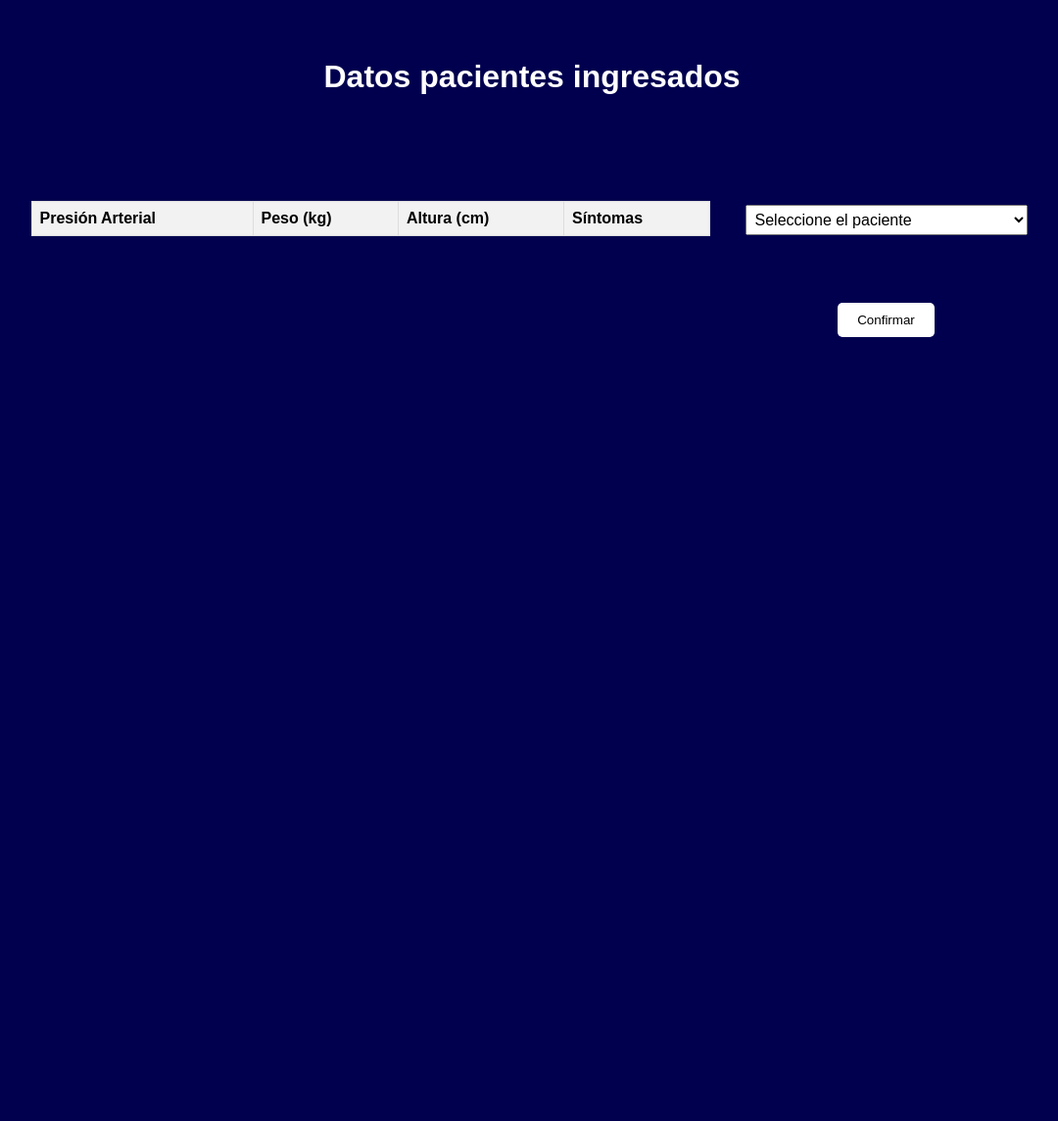
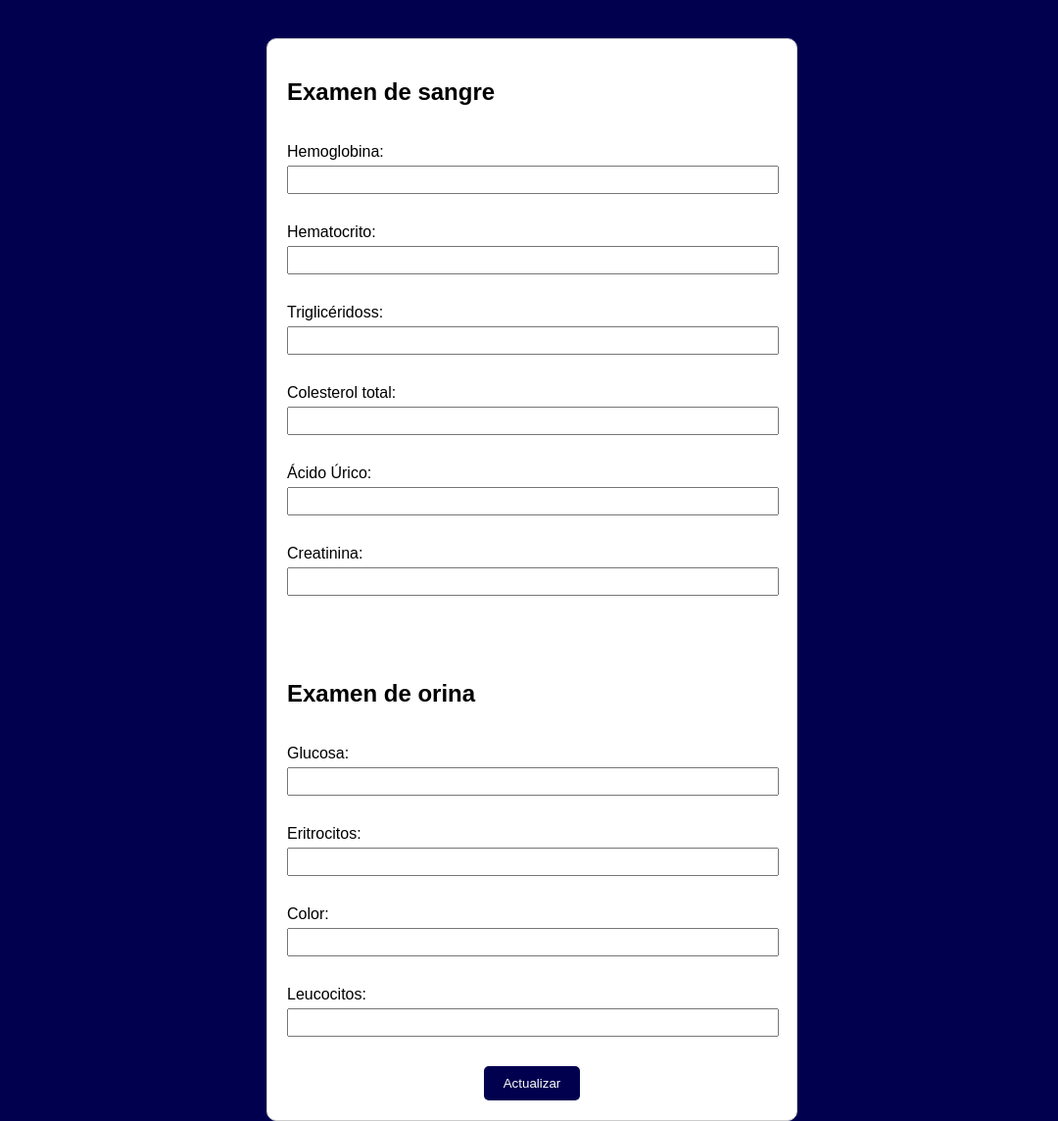
Before and after one commit to DenHeX/Proyecto---Cl-nica, a plain HTML site: page VistaMedico.html in a window 1280 px wide. Shown: the part 1074-2218 px from the top of the page at 98% size, without its empty margins (97-1177 px from the left). Before the commit the page ends 1687 px from the top, so only its background shows below. Drawn offline with Linux system fonts and the light colour scheme; a script that the page names is missing.

Commit message:
Vista Medico lista

```diff
--- a/VistaMedico.html
+++ b/VistaMedico.html
@@ -58,7 +58,59 @@
         <button type="submit">Guardar Consulta</button>
         </form>
 
+        <br><br><br><br>
+
+        <form id="consultaForm">
+        <div class="column">
+            <h2>Examen de sangre</h2>
+            <br>
+            <label for="Hemoglobina">Hemoglobina:</label>
+            <input type="number" id="Hemoglobina" name="Hemoglobina" required>
+        </div>
+        <div class="column">
+            <label for="Hematocrito">Hematocrito:</label>
+            <input type="number" id="Hematocrito" name="Hematocrito"  required>
+        </div>
+        <div class="column">
+            <label for="Triglicéridoss">Triglicéridoss:</label>
+            <input type="number" id="Triglicéridoss" name="Triglicéridoss"  required>
+        </div>
+        <div class="column">
+            <label for="Colesteroltotal">Colesterol total:</label>
+            <input type="number" id="Colesteroltotal" name="Colesteroltotal" required>
+        </div>
+        <div class="column">
+            <label for="AcidoUrico">Ácido Úrico:</label>
+            <input type="number" id="AcidoUrico" name="AcidoUrico"  required>
+        </div>
+        <div class="column">
+            <label for="Creatinina">Creatinina:</label>
+            <input type="number" id="Creatinina" name="Creatinina" required>
+        </div>
         <br><br>
+        <div class="column">
+            <h2>Examen de orina</h2>
+            <br>
+            <label for="Glucosa">Glucosa:</label>
+            <input type="number" id="Glucosa" name="Glucosa" required>
+        </div>
+        <div class="column">
+            <label for="Eritrocitos">Eritrocitos:</label>
+            <input type="number" id="Eritrocitos" name="Eritrocitos"  required>
+        </div>
+        <div class="column">
+            <label for="Color">Color:</label>
+            <input type="number" id="Color" name="Color"  required>
+        </div>
+        <div class="column">
+            <label for="Leucocitos">Leucocitos:</label>
+            <input type="number" id="Leucocitos" name="Leucocitos" required>
+        </div>
+
+        <button type="submit">Actualizar</button>
+        </form>
+
+        <br><br><br>
 
         <header id="headDatosAnteriores">
             <br><br>
```
